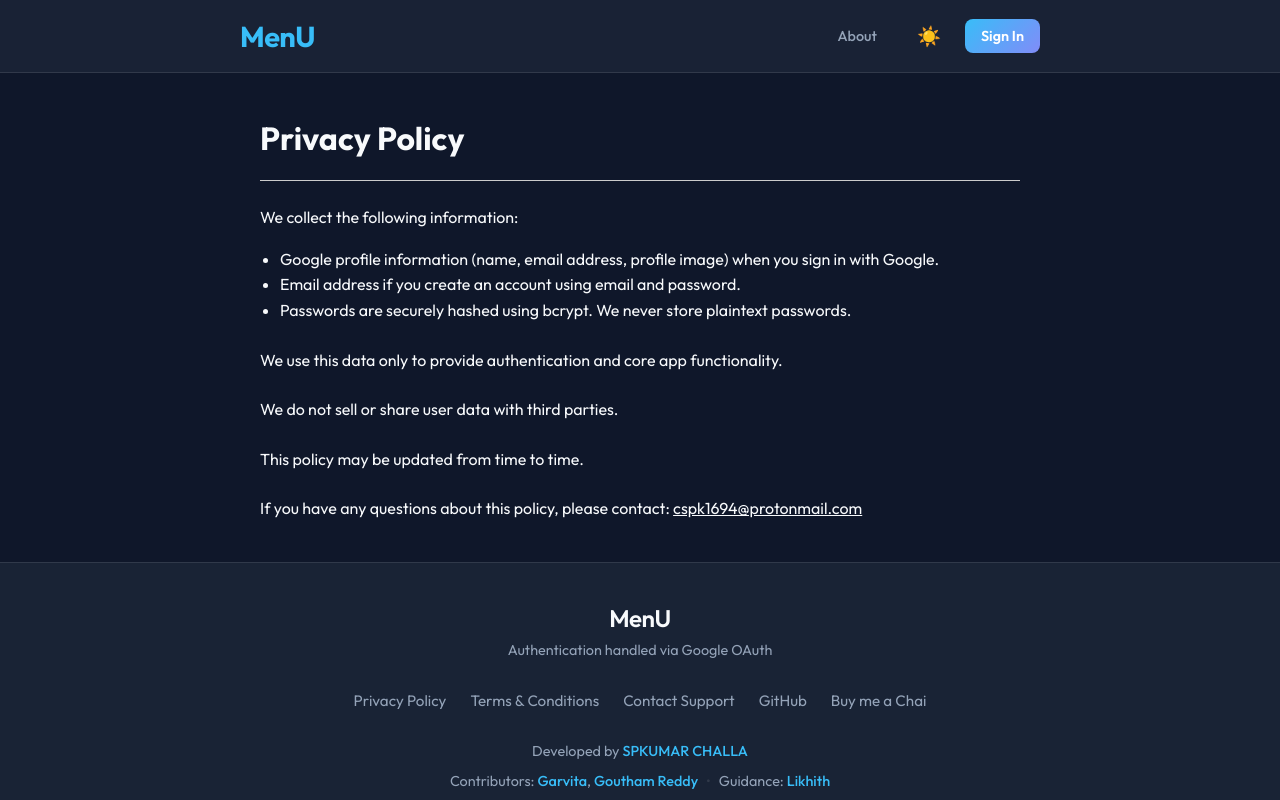
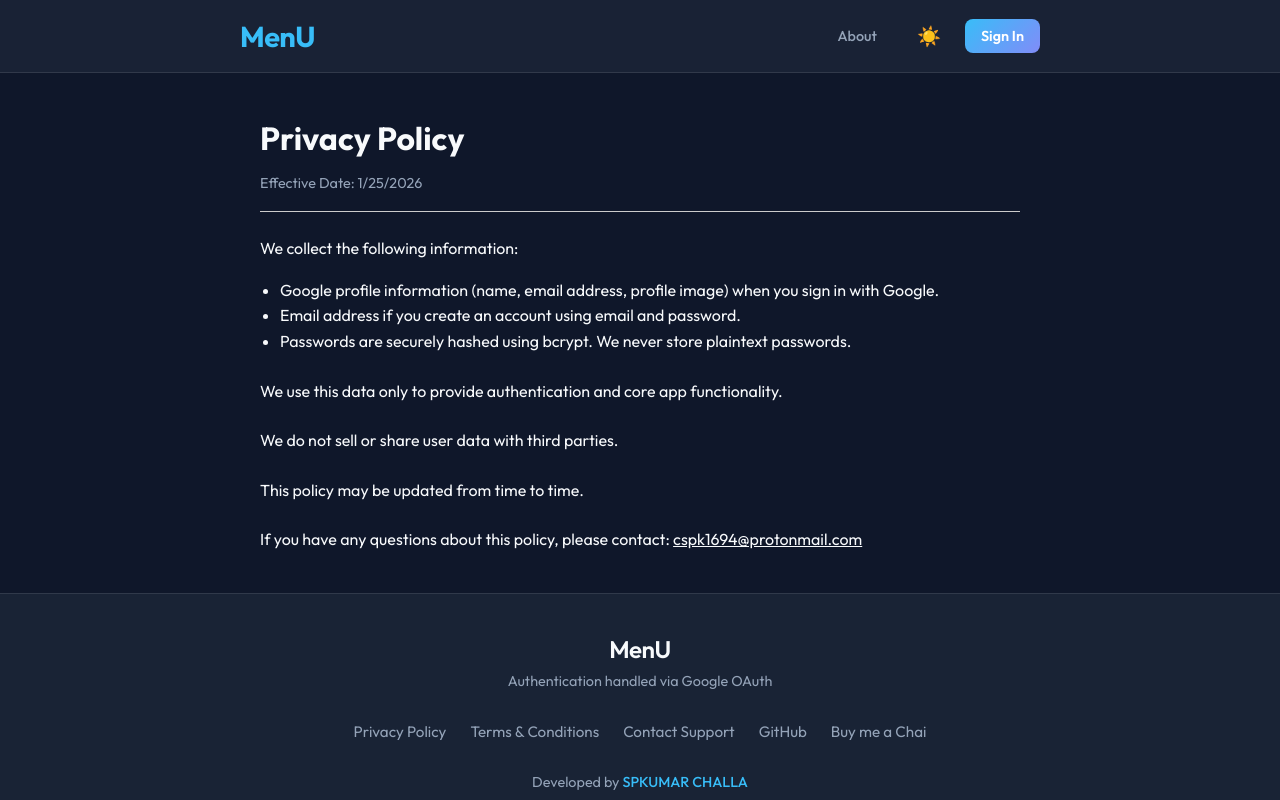
Before and after one commit to spkchalla/MenU, a React (Vite) app in the folder frontend/: page /privacy in a window 1280 px wide. Shown: the top 800 px of the page. Built offline with nearby package versions, Linux system fonts and the light colour scheme; no server answers.

Commit message:
changed due to suggestions from coderabbitai

```diff
--- a/frontend/src/index.css
+++ b/frontend/src/index.css
@@ -7,6 +7,7 @@
   --text-primary: #f8fafc;
   --text-secondary: #94a3b8;
   --accent-color: #38bdf8;
+  --accent-color-rgb: 56, 189, 248;
   --accent-gradient: linear-gradient(135deg, #38bdf8 0%, #818cf8 100%);
   --glass-shadow: 0 8px 32px 0 rgba(0, 0, 0, 0.37);
   --font-main: 'Outfit', sans-serif;
--- a/frontend/src/pages/AdminDashboard.jsx
+++ b/frontend/src/pages/AdminDashboard.jsx
@@ -145,7 +145,20 @@ export const AdminDashboard = () => {
     };
 
     if (loading) return <div className="loading-text">Verifying Access...</div>;
-    if (!isAdmin) return <div className="error-text">Admin Access Required</div>;
+    if (!isAdmin) {
+        return (
+            <div className="error-text" style={{ textAlign: 'center', marginTop: '50px' }}>
+                <h2>Admin Access Required</h2>
+                <p>You do not have permission to view this page.</p>
+                <button onClick={() => navigate('/login')} className="action-btn" style={{ marginTop: '20px' }}>
+                    Go to Login
+                </button>
+                <button onClick={() => navigate('/')} className="link-btn" style={{ marginTop: '10px', display: 'block', margin: '10px auto' }}>
+                    Back to Home
+                </button>
+            </div>
+        );
+    }
 
     return (
         <div className="admin-container">
--- a/frontend/src/pages/Menu.jsx
+++ b/frontend/src/pages/Menu.jsx
@@ -5,6 +5,7 @@ import "./Menu.css";
 
 // axios instance with env-based base URL
 import api from "../utils/api";
+import { isPreviewEnv } from "../utils/env";
 
 
 
@@ -82,8 +83,9 @@ export const Menu = () => {
     }
   };
 
+
   const handleGoogleAuth = () => {
-    if (import.meta.env.VITE_VERCEL_ENV === "preview" || window.location.hostname.includes("-git-")) {
+    if (isPreviewEnv()) {
       alert("Authentication is disabled on preview builds. Please use the production site.");
       return;
     }
--- a/frontend/src/pages/Privacy.jsx
+++ b/frontend/src/pages/Privacy.jsx
@@ -9,7 +9,10 @@ export const Privacy = () => {
             color: 'var(--text-primary)', // Assuming these variables exist given other css files
             lineHeight: '1.6'
         }}>
-            <h1 style={{ marginBottom: '24px', borderBottom: '1px solid #ccc', paddingBottom: '16px' }}>Privacy Policy</h1>
+            <h1 style={{ marginBottom: '8px' }}>Privacy Policy</h1>
+            <p style={{ marginBottom: '24px', fontSize: '0.9rem', color: 'var(--text-secondary)', borderBottom: '1px solid #ccc', paddingBottom: '16px' }}>
+                Effective Date: {new Date().toLocaleDateString()}
+            </p>
 
             <p style={{ marginBottom: '16px' }}>We collect the following information:</p>
             <ul style={{ marginLeft: '20px', marginBottom: '24px' }}>
--- a/frontend/src/pages/Register.jsx
+++ b/frontend/src/pages/Register.jsx
@@ -1,6 +1,7 @@
 import React, { useState } from 'react';
 import { Link } from 'react-router-dom';
 import axios from 'axios';
+import { isPreviewEnv } from "../utils/env";
 import './Auth.css';
 
 export const Register = () => {
@@ -21,7 +22,10 @@ export const Register = () => {
 
   const handleSubmit = async (e) => {
     e.preventDefault();
-    if (process.env.VERCEL_ENV === "preview" || window.location.hostname.includes("-git-")) {
+
+
+    // ... inside component ...
+    if (isPreviewEnv()) {
       setError("Registration is disabled on preview builds. Please use the production site.");
       return;
     }
--- a/frontend/src/utils/env.js
+++ b/frontend/src/utils/env.js
@@ -1,6 +1,6 @@
 export const isPreviewEnv = () => {
     // Check for VERCEL_ENV environment variable set during build
-    if (typeof process !== 'undefined' && process.env && process.env.VERCEL_ENV === 'preview') {
+    if (import.meta.env.VITE_VERCEL_ENV === 'preview') {
         return true;
     }
 
```
